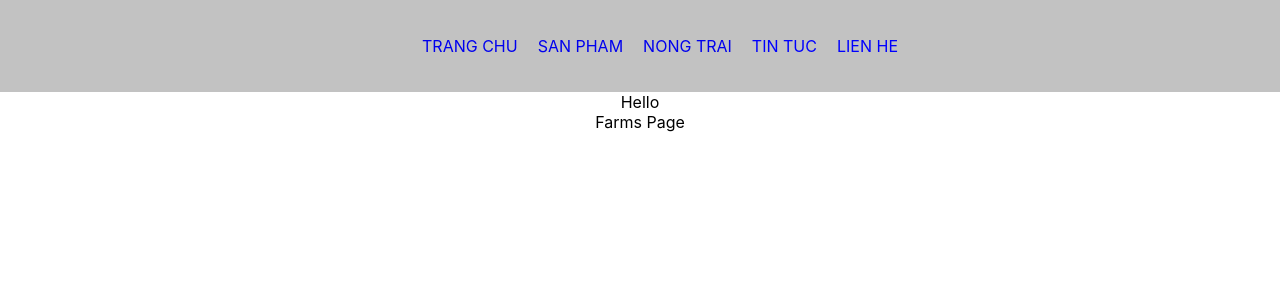
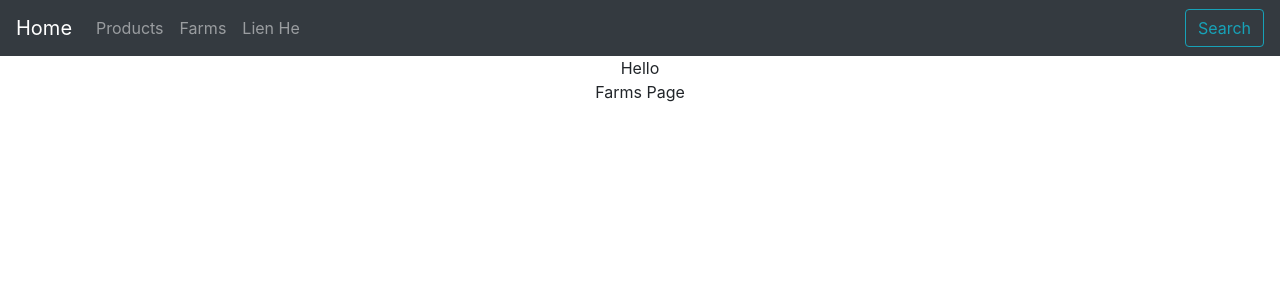
Before and after one commit to kimson14569/nsx2019, a React (Create React App) app: page /farms in a window 1280 px wide. Shown: the top 300 px of the page. Built offline with nearby package versions, Linux system fonts and the light colour scheme.

Commit message:
'build4'

```diff
--- a/package.json
+++ b/package.json
@@ -3,8 +3,10 @@
   "version": "0.1.0",
   "private": true,
   "dependencies": {
+    "bootstrap": "^4.3.1",
     "node-sass": "^4.12.0",
     "react": "^16.8.6",
+    "react-bootstrap": "^1.0.0-beta.9",
     "react-dom": "^16.8.6",
     "react-router": "^5.0.0",
     "react-router-dom": "^5.0.0",
--- a/public/index.html
+++ b/public/index.html
@@ -19,6 +19,7 @@
       work correctly both with client-side routing and a non-root public URL.
       Learn how to configure a non-root public URL by running `npm run build`.
     -->
+
     <title>NSX 2019</title>
   </head>
   <body>
--- a/src/components/header-component/header-component.js
+++ b/src/components/header-component/header-component.js
@@ -1,34 +1,30 @@
 import React from 'react';
 import './header-component.scss'
+import Navbar from 'react-bootstrap/Navbar'
+import Nav from 'react-bootstrap/Nav'
+import Form from 'react-bootstrap/Form'
+import Button from 'react-bootstrap/Button'
+import FormControl from 'react-bootstrap/Form'
 
 class HeaderComp extends React.Component {
     render () {
         return (
-            <div className='main-header'>
-                <ul>
-                    <li>
-                        <a href='/'>
-                        trang chu
-                        </a>
-                    </li>
-                    <li>
-                        <a href='/products'>
-                        san pham
-                        </a>
-                    </li>
-                    <li>
-                        <a href='/farms'>
-                        nong trai
-                        </a>
-                    </li>
-                    <li>
-                        tin tuc
-                    </li>
-                    <li>
-                        lien he
-                    </li>
-                </ul>
-            </div>
+            <React.Fragment>
+                <div>
+                <Navbar bg="dark" variant="dark">
+                    <Navbar.Brand href="/">Home</Navbar.Brand>
+                        <Nav className="mr-auto">
+                        <Nav.Link href="/products">Products</Nav.Link>
+                        <Nav.Link href="/farms">Farms</Nav.Link>
+                        <Nav.Link href="/lienhe">Lien He</Nav.Link>
+                    </Nav>
+                    <Form inline>
+                        <FormControl type="text" placeholder="Search" className="mr-sm-2" />
+                        <Button variant="outline-info">Search</Button>
+                    </Form>
+                </Navbar>
+                </div>
+            </React.Fragment>
         )
     }
 }
--- a/src/index.js
+++ b/src/index.js
@@ -4,6 +4,7 @@ import './index.scss';
 import App from './pages/main/App';
 import * as serviceWorker from './serviceWorker';
 import { BrowserRouter } from 'react-router-dom'
+import 'bootstrap/dist/css/bootstrap.css';
 
 ReactDOM.render(
     <BrowserRouter>
--- a/src/pages/home/home.js
+++ b/src/pages/home/home.js
@@ -1,4 +1,8 @@
 import React from 'react'
+import Button from 'react-bootstrap/Button'
+import Card from 'react-bootstrap/Card'
+import './home.scss'
+import {Link} from 'react-router-dom'
 
 class HomePage extends React.Component {
     constructor() {
@@ -46,10 +50,22 @@ class HomePage extends React.Component {
                         {
                             this.state.data.map((item, index) => {
                                 return(
-                                    <li>
-                                        <span className='item-title'>Name:</span>
-                                         <span className='item-title'>{item.name}</span>
-                                     </li>
+                                    // <li>
+                                    //     <span className='item-title'>Name:</span>
+                                    //      <span className='item-title'>{item.name}</span>
+                                    //  </li>
+                                    <Link to={'/product/' + item.name}>
+                                        <Card className="main-card" style={{ width: '18rem' }}>
+                                            <Card.Img variant="top" src="https://encrypted-tbn0.gstatic.com/images?q=tbn:ANd9GcSma6DyOdoKm9vCYlUYbFvFbrLGqpyBk-X66r_zpG5n85H4Vpg1Gg" />
+                                                <Card.Body>
+                                                    <Card.Title>Name:</Card.Title>
+                                                    <Card.Text>
+                                                    {item.name}
+                                                    </Card.Text>
+                                                    <Button variant="primary">Go somewhere</Button>
+                                                </Card.Body>
+                                        </Card>
+                                    </Link>
                                  )
                              }
 
--- a/src/pages/home/home.scss
+++ b/src/pages/home/home.scss
@@ -0,0 +1,11 @@
+.home-main-top {
+    ul {
+        display: inline;
+        list-style: none;
+        padding: 20px;
+    }
+    .main-card {
+        display: inline-block;
+        margin: 20px;
+    }
+}
--- /dev/null
+++ b/src/pages/products/detail/detail.js
@@ -0,0 +1,12 @@
+import React from 'react'
+
+class ProductDetail extends React.Component {
+    render() {
+        return (
+            <React.Fragment>
+                <h1>Detail</h1>
+            </React.Fragment>
+        )
+    }
+}
+export default ProductDetail
--- a/src/routers.js
+++ b/src/routers.js
@@ -3,12 +3,14 @@ import {Switch, Route} from 'react-router-dom'
 import HomePagaes from './pages/home/home'
 import ProductsPagaes from './pages/products/products'
 import FarmsPagaes from './pages/farms/farms'
+import ProductDetail from './pages/products/detail/detail'
 
 const MainRouter = () => (
     <main>
         <Switch>
             <Route exact path='/' component={HomePagaes}></Route>
             <Route path='/products' component={ProductsPagaes}></Route>
+            <Route path='/product/:id' component={ProductDetail}></Route>
             <Route path='/farms' component={FarmsPagaes}></Route>
         </Switch>
     </main>
```
